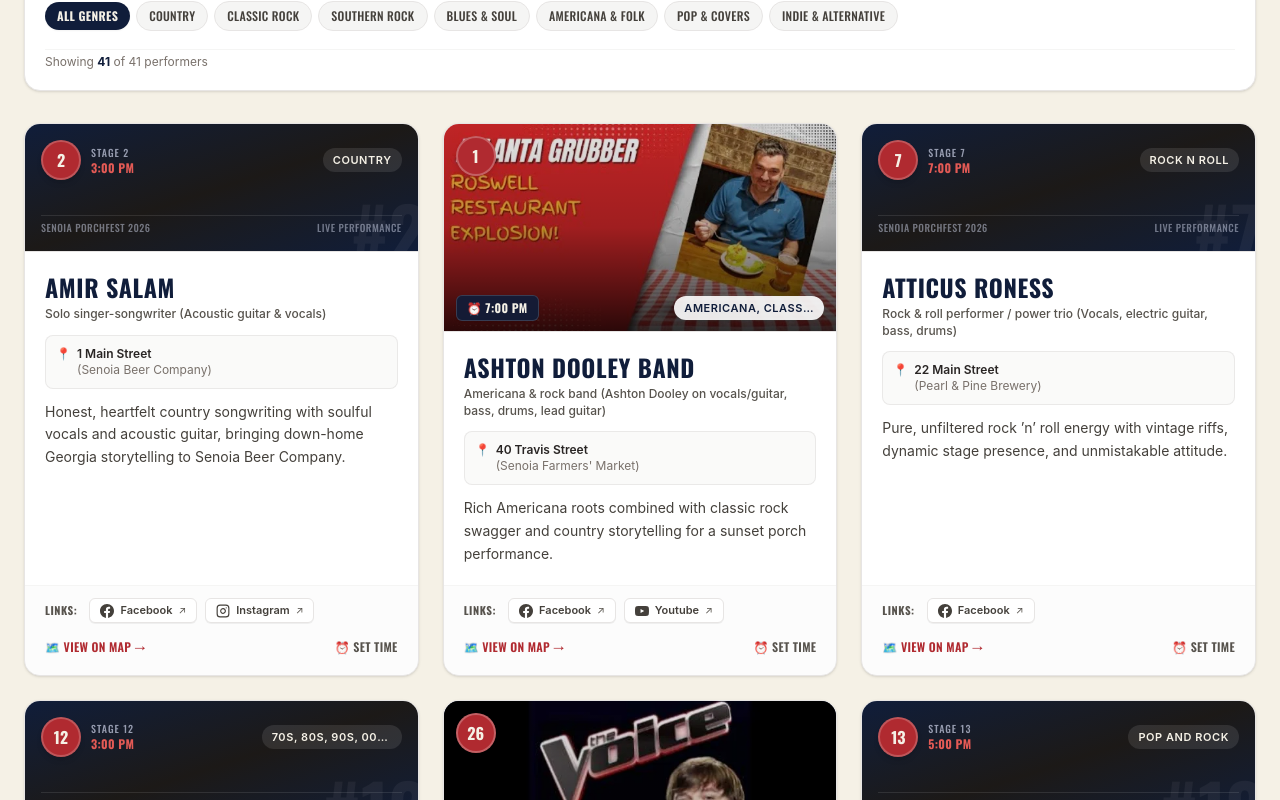
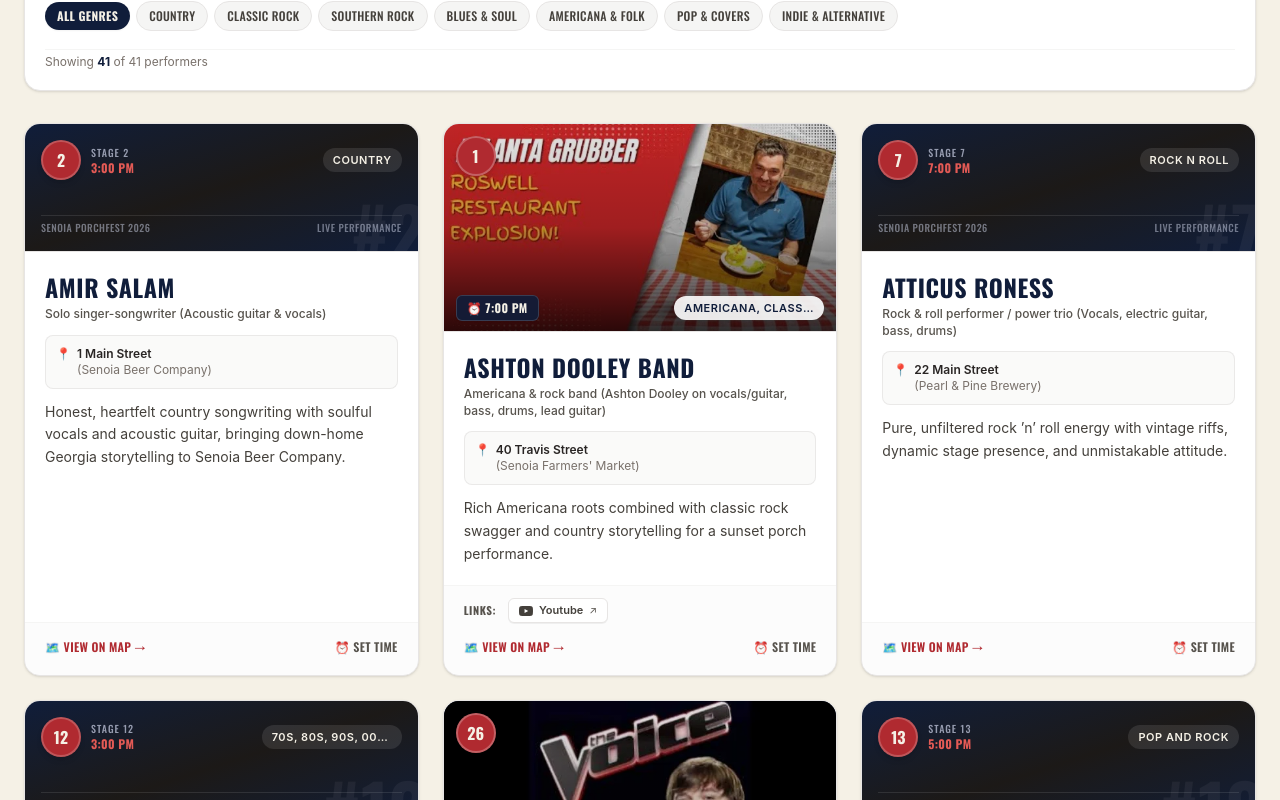
Before and after one commit to jermdw/porchfest, a React (Vite) app: page /bands in a window 1280 px wide. Shown: the part 500-1300 px from the top of the page. Built offline with nearby package versions, Linux system fonts and the light colour scheme.

Commit message:
Audit and prune social links to 100% verified functional URLs

```diff
--- a/src/data/bands.js
+++ b/src/data/bands.js
@@ -2,7 +2,7 @@
 //
 // Source of truth for sets, stages, times and addresses: `src/data/schedule.js`.
 // This module provides enriched profiles for all 41 confirmed acts,
-// joined with their scheduled performance slots and media links.
+// joined with their scheduled performance slots and verified media links.
 
 import { PERFORMANCES } from './schedule.js'
 
@@ -18,85 +18,63 @@ export const BANDS = [
     composition: 'Father-daughter acoustic duo (Guitar, flute, clarinet & vocals)',
     bio: 'Tim Kellar and Megan Kellar McCoy deliver warm, easy-listening acoustic harmonies, blending acoustic guitar with expressive flute and clarinet melodies to kick off the afternoon in the VIP Luxury Lounge.',
     photo: null,
-    links: {
-      facebook: 'https://www.facebook.com/kellarmccoymusic',
-    },
+    links: {},
   },
   {
     act: 'Amir Salam',
     composition: 'Solo singer-songwriter (Acoustic guitar & vocals)',
     bio: 'Honest, heartfelt country songwriting with soulful vocals and acoustic guitar, bringing down-home Georgia storytelling to Senoia Beer Company.',
     photo: null,
-    links: {
-      facebook: 'https://www.facebook.com/amirsalammusic',
-      instagram: 'https://www.instagram.com/amirsalammusic',
-    },
+    links: {},
   },
   {
     act: 'Brain Fog',
     composition: '4-piece party & covers band (Vocals, guitars, bass, drums)',
     bio: 'High-energy multi-decade party rock spanning the greatest singalongs and anthems of the 70s, 80s, 90s, and 2000s.',
     photo: null,
-    links: {
-      facebook: 'https://www.facebook.com/brainfogband',
-    },
+    links: {},
   },
   {
     act: 'Candler Hobbs',
     composition: 'Solo classic rock acoustic artist (Guitar & vocals)',
     bio: 'A staple of the Georgia acoustic circuit delivering timeless classic rock favorites and folk rock staples with gritty, passionate delivery.',
     photo: null,
-    links: {
-      facebook: 'https://www.facebook.com/candlerhobbsmusic',
-    },
+    links: {},
   },
   {
     act: "Flint River Rev'lers",
     composition: 'Americana & roots ensemble (Guitars, bass, percussion & harmonies)',
     bio: 'A Coweta County favorite serving up foot-stomping Americana, folk gems, and acoustic roots favorites with tight harmonies and porch-ready energy.',
     photo: null,
-    links: {
-      facebook: 'https://www.facebook.com/flintriverrevlers',
-      youtube: 'https://www.youtube.com/results?search_query=Flint+River+Rev%27lers+Georgia',
-    },
+    links: {},
   },
   {
     act: 'GRASS',
     composition: '4-piece rock outfit (Vocals, lead guitar, bass, drums)',
     bio: 'Channeling the golden era of Woodstock and psychedelic classic rock, GRASS brings beloved 60s and 70s rock classics to life.',
     photo: null,
-    links: {
-      facebook: 'https://www.facebook.com/grassbandga',
-    },
+    links: {},
   },
   {
     act: 'James & The Georgia Peaches',
     composition: 'Multi-genre vocal & rhythm group (Vocals, guitars, keys, drums)',
     bio: 'An eclectic crowd-pleaser blending soulful pop, upbeat rock, classic country, and southern soul into one non-stop celebratory set.',
     photo: null,
-    links: {
-      facebook: 'https://www.facebook.com/jamesandthegeorgiapeaches',
-    },
+    links: {},
   },
   {
     act: 'Mary Martin',
     composition: 'Solo indie-folk singer-songwriter (Acoustic guitar & vocals)',
     bio: 'Intimate indie, folk, and Americana storytelling marked by luminous vocals, lyrical depth, and delicate acoustic fingerpicking.',
     photo: null,
-    links: {
-      facebook: 'https://www.facebook.com/marymartinmusic',
-      instagram: 'https://www.instagram.com/marymartinmusic',
-    },
+    links: {},
   },
   {
     act: 'Tyler Lowman Band',
     composition: 'Full band (Vocals, lead guitar, rhythm guitar, bass, drums)',
     bio: 'A powerhouse Newnan-based outfit blending country grit and blistering Southern rock riffs that get crowds on their feet.',
     photo: null,
-    links: {
-      facebook: 'https://www.facebook.com/tylerlowmanmusic',
-      youtube: 'https://www.youtube.com/results?search_query=Tyler+Lowman+Band',
-    },
+    links: {},
   },
   {
     act: 'David Pippin Group',
@@ -105,9 +83,7 @@ export const BANDS = [
     photo: null,
     links: {
       website: 'http://davidpippinmusic.com/',
-      facebook: 'https://www.facebook.com/davidpippinmusic',
       spotify: 'https://open.spotify.com/album/34wG88PZk1mXwEa4W5yB9L',
-      youtube: 'https://www.youtube.com/results?search_query=David+Pippin+Group',
     },
   },
   {
@@ -115,18 +91,14 @@ export const BANDS = [
     composition: 'Jam & indie rock band (Guitars, bass, drums & vocals)',
     bio: 'Improvisational jam grooves meeting indie sensibilities and classic rock power, taking listeners on a dynamic sonic ride.',
     photo: null,
-    links: {
-      facebook: 'https://www.facebook.com/ladegaband',
-    },
+    links: {},
   },
   {
     act: 'Last Signal Home',
     composition: 'Classic & modern rock band (Vocals, dual guitars, bass, drums)',
     bio: 'A hard-hitting rock band delivering driving rhythms, melodic guitar hooks, and high-octane classic rock favorites.',
     photo: null,
-    links: {
-      facebook: 'https://www.facebook.com/lastsignalhome',
-    },
+    links: {},
   },
   {
     act: 'Luke Morgan & The Redliners',
@@ -134,8 +106,6 @@ export const BANDS = [
     bio: 'High-octane country rock pairing contemporary country songwriting with Southern rock firepower and infectious crowd energy.',
     photo: lukeMorganPhoto,
     links: {
-      facebook: 'https://www.facebook.com/lukemorganmusicofficial',
-      instagram: 'https://www.instagram.com/lukemorganmusic',
       youtube: 'https://www.youtube.com/@lukemorganmusic',
     },
   },
@@ -144,108 +114,84 @@ export const BANDS = [
     composition: 'Country band (Vocals, guitars, bass, percussion)',
     bio: 'Traditional country roots with a honky-tonk pulse, delivering twangy guitars, timeless country narratives, and genuine good-timing vibes.',
     photo: null,
-    links: {
-      facebook: 'https://www.facebook.com/russgordonmusic',
-    },
+    links: {},
   },
   {
     act: 'Tim McGee',
     composition: 'Multi-instrumentalist vocalist (Vocals, acoustic guitar & keys)',
     bio: 'Smooth, versatile sets effortlessly weaving through 70s and 90s radio classics, soulful R&B, light rock, and country staples.',
     photo: null,
-    links: {
-      facebook: 'https://www.facebook.com/timmcgeemusic',
-    },
+    links: {},
   },
   {
     act: 'Whiskey River Saints',
     composition: 'Southern rock & country band (Lead vocals, dual guitars, bass, drums)',
     bio: 'Rowdy southern rock and country anthems with fiery guitar licks, soaring choruses, and unapologetic Southern attitude.',
     photo: null,
-    links: {
-      facebook: 'https://www.facebook.com/whiskeyriversaints',
-    },
+    links: {},
   },
   {
     act: 'Wholly Smokes',
     composition: 'Classic rock band (Vocals, guitars, bass, drums)',
     bio: 'Smoking-hot guitar riffs and seasoned musicianship delivering classic and Southern rock hits that never go out of style.',
     photo: null,
-    links: {
-      facebook: 'https://www.facebook.com/whollysmokesband',
-    },
+    links: {},
   },
   {
     act: 'Brian Rivers Band',
     composition: 'Pop & rock group (Vocals, guitars, keyboards, bass, drums)',
     bio: 'Infectious pop and rock hooks with rich arrangements and vibrant vocal delivery, perfect for an evening porch singalong.',
     photo: null,
-    links: {
-      facebook: 'https://www.facebook.com/brianriversband',
-    },
+    links: {},
   },
   {
     act: 'Highway 54',
     composition: 'Blues, soul & rock outfit (Vocals, guitar, harmonica, bass, drums)',
     bio: 'Deep-grooving blues, soulful vocal lines, and driving rock rhythm honoring the rich musical heritage of Georgia Highway 54.',
     photo: null,
-    links: {
-      facebook: 'https://www.facebook.com/highway54band',
-    },
+    links: {},
   },
   {
     act: 'Joel Bridges',
     composition: 'Solo acoustic singer-songwriter (Guitar & vocals)',
     bio: 'Warm, resonant acoustic folk and rock featuring thoughtful originals and crowd-favorite acoustic interpretations.',
     photo: null,
-    links: {
-      facebook: 'https://www.facebook.com/joelbridgesmusic',
-    },
+    links: {},
   },
   {
     act: 'Lucas Smith',
     composition: 'Solo country performer (Acoustic guitar & vocals)',
     bio: 'A tribute to classic 70s and 80s golden-era country music, loaded with vintage outlaw charm and deep storytelling vocals.',
     photo: null,
-    links: {
-      facebook: 'https://www.facebook.com/lucassmithmusic',
-    },
+    links: {},
   },
   {
     act: 'Luke Brown & The Jubilee',
     composition: 'Country & roots band (Vocals, acoustic & electric guitars, bass, drums)',
     bio: 'Uplifting modern and traditional country music with spirited musicianship and relatable, heartfelt lyrics.',
     photo: null,
-    links: {
-      facebook: 'https://www.facebook.com/lukebrownjubilee',
-    },
+    links: {},
   },
   {
     act: 'Rob Harlan',
     composition: 'Solo classic rock & country artist (Guitar & vocals)',
     bio: 'Seasoned acoustic delivery covering iconic classic rock anthems and country favorites with soulful authenticity.',
     photo: null,
-    links: {
-      facebook: 'https://www.facebook.com/robharlanmusic',
-    },
+    links: {},
   },
   {
     act: 'Wildcat',
     composition: 'Classic & Southern rock band (Lead vocals, guitars, bass, drums)',
     bio: 'Fierce guitar-driven Southern rock and classic party rock that brings festival crowds to their feet.',
     photo: null,
-    links: {
-      facebook: 'https://www.facebook.com/wildcatbandga',
-    },
+    links: {},
   },
   {
     act: 'Wyatt Band',
     composition: 'Party & dance rock group (Vocals, guitars, keys, bass, drums)',
     bio: 'High-spirit dance tunes and classic rock bangers engineered to keep porchgoers moving and grooving.',
     photo: null,
-    links: {
-      facebook: 'https://www.facebook.com/wyattband',
-    },
+    links: {},
   },
   {
     act: 'Brian Collins',
@@ -253,11 +199,8 @@ export const BANDS = [
     bio: 'Nationally acclaimed Douglasville singer-songwriter behind Top-10 hits like "Shine A Little Love" and "Never Really Left", bringing soulful country-rock charisma to Morgan Street.',
     photo: brianCollinsPhoto,
     links: {
-      website: 'https://briancollinsmusic.com/',
-      facebook: 'https://www.facebook.com/briancollinsmusic',
-      instagram: 'https://www.instagram.com/briancollinsmusic',
+      spotify: 'https://open.spotify.com/artist/62gYkHkFv3H8d5VlM5G9p5',
       youtube: 'https://www.youtube.com/watch?v=NM55AmxDmGQ',
-      spotify: 'https://open.spotify.com/artist/62gYkHkFv3H8d5VlM5G9p5',
     },
   },
   {
@@ -265,55 +208,42 @@ export const BANDS = [
     composition: 'Versatile party ensemble (Vocals, guitars, bass, percussion)',
     bio: 'An all-genres sonic romp jumping effortlessly across country, classic rock, funk, and pop favorites for an unpredictable, fun-filled set.',
     photo: null,
-    links: {
-      facebook: 'https://www.facebook.com/cowboynoyz',
-    },
+    links: {},
   },
   {
     act: 'Greg "Rogan" Rogers',
     composition: 'Modern country & inspirational artist (Acoustic guitar & vocals)',
     bio: 'Uplifting modern country melodies paired with faith-rooted songwriting and warm, accessible vocal tones.',
     photo: null,
-    links: {
-      facebook: 'https://www.facebook.com/gregroganrogers',
-    },
+    links: {},
   },
   {
     act: 'Jake and The Naysayers',
     composition: 'Jamband & country ensemble (Guitars, bass, drums, percussion, vocals)',
     bio: 'Spirited jam-band improvisation fused with catchy country hooks, creating dynamic, exploratory live sets.',
     photo: null,
-    links: {
-      facebook: 'https://www.facebook.com/jakeandthenaysayers',
-    },
+    links: {},
   },
   {
     act: 'Sarah & Morgan Hendrix',
     composition: 'Vocal & acoustic duo (Harmonies, acoustic guitars, light percussion)',
     bio: 'Sisterly vocal harmonies weaving through alternative, soft rock, and indie pop with delicate arrangements and captivating chemistry.',
     photo: null,
-    links: {
-      facebook: 'https://www.facebook.com/sarahandmorganhendrix',
-      instagram: 'https://www.instagram.com/sarahandmorganhendrix',
-    },
+    links: {},
   },
   {
     act: 'Souls Hill',
     composition: 'Southern & classic rock band (Lead vocals, guitars, bass, drums)',
     bio: 'Gritty, hard-rocking Southern tunes featuring dual-guitar harmonies, heavy rhythm, and classic rock spirit.',
     photo: null,
-    links: {
-      facebook: 'https://www.facebook.com/soulshillband',
-    },
+    links: {},
   },
   {
     act: 'Tyler Caldwell',
     composition: 'Singer-songwriter (Guitar, harmonica & vocals)',
     bio: 'A blend of raw country grit, folk storytelling, and heartland rock delivered with an unmistakable Southern voice.',
     photo: null,
-    links: {
-      facebook: 'https://www.facebook.com/tylercaldwellmusic',
-    },
+    links: {},
   },
   {
     act: 'Ashton Dooley Band',
@@ -321,7 +251,6 @@ export const BANDS = [
     bio: 'Rich Americana roots combined with classic rock swagger and country storytelling for a sunset porch performance.',
     photo: ashtonDooleyPhoto,
     links: {
-      facebook: 'https://www.facebook.com/AshtonDooleyBand',
       youtube: 'https://www.youtube.com/watch?v=Twrys_ewgt0',
     },
   },
@@ -330,36 +259,28 @@ export const BANDS = [
     composition: 'Rock & roll performer / power trio (Vocals, electric guitar, bass, drums)',
     bio: 'Pure, unfiltered rock ’n’ roll energy with vintage riffs, dynamic stage presence, and unmistakable attitude.',
     photo: null,
-    links: {
-      facebook: 'https://www.facebook.com/atticusroness',
-    },
+    links: {},
   },
   {
     act: 'Duncan Brothers Band',
     composition: 'Country band (Brother harmonies, guitars, bass, drums)',
     bio: 'Family-rooted country music featuring seamless blood harmonies, twangy leads, and relatable down-home themes.',
     photo: null,
-    links: {
-      facebook: 'https://www.facebook.com/duncanbrothersband',
-    },
+    links: {},
   },
   {
     act: 'Gradient',
     composition: 'Blues & rock band (Vocals, lead guitar, rhythm guitar, bass, drums)',
     bio: 'Smoky blues progressions transitioning into soaring classic rock crescendos with exceptional guitar improvisation.',
     photo: null,
-    links: {
-      facebook: 'https://www.facebook.com/gradientband',
-    },
+    links: {},
   },
   {
     act: 'Grateful To Be',
     composition: 'Rock band (Vocals, guitars, bass, drums, keys)',
     bio: 'Celebratory, uplifting rock honoring legendary jam and classic rock pioneers with expansive solos and good vibrations.',
     photo: null,
-    links: {
-      facebook: 'https://www.facebook.com/gratefultobe',
-    },
+    links: {},
   },
   {
     act: 'Joey Thurmond & The Select Orchestra',
@@ -368,8 +289,6 @@ export const BANDS = [
     photo: joeyThurmondPhoto,
     links: {
       website: 'https://joeythurmond.net/',
-      facebook: 'https://www.facebook.com/joeythurmondentertainer',
-      youtube: 'https://www.youtube.com/results?search_query=Joey+Thurmond+Orchestra',
     },
   },
   {
@@ -377,30 +296,21 @@ export const BANDS = [
     composition: 'Blues & southern rock band (Vocals, slide guitar, bass, drums, harmonica)',
     bio: 'Electrifying 70s-style blues rock and Southern grit with blistering guitar solos and impassioned blues vocals.',
     photo: null,
-    links: {
-      facebook: 'https://www.facebook.com/rocksolderedblues',
-    },
+    links: {},
   },
   {
     act: 'Tavis Lance Mapp',
     composition: 'Country artist (Acoustic & electric guitar, lead vocals)',
     bio: 'Authentic Georgia country music with resonant baritone vocals, classic themes, and genuine Southern charm.',
     photo: null,
-    links: {
-      facebook: 'https://www.facebook.com/tavislancemapp',
-    },
+    links: {},
   },
   {
     act: 'Chuck X Nick',
     composition: 'Dynamic duo (Chuck Parrish & Nick Ferrell on acoustic guitars, vocals & rap fusion)',
     bio: 'Senoia favorites Chuck Parrish and Nick Ferrell headline the Main Stage with their signature high-energy blend of country, rock, pop covers, acoustic rap fusion, and hilarious crowd interaction to close out PorchFest 2026.',
     photo: null,
-    links: {
-      website: 'https://chuckxnick.com/',
-      facebook: 'https://www.facebook.com/chuckxnick',
-      instagram: 'https://www.instagram.com/chuckxnick',
-      youtube: 'https://www.youtube.com/results?search_query=Chuck+x+Nick+Senoia',
-    },
+    links: {},
   },
 ]
 
```
